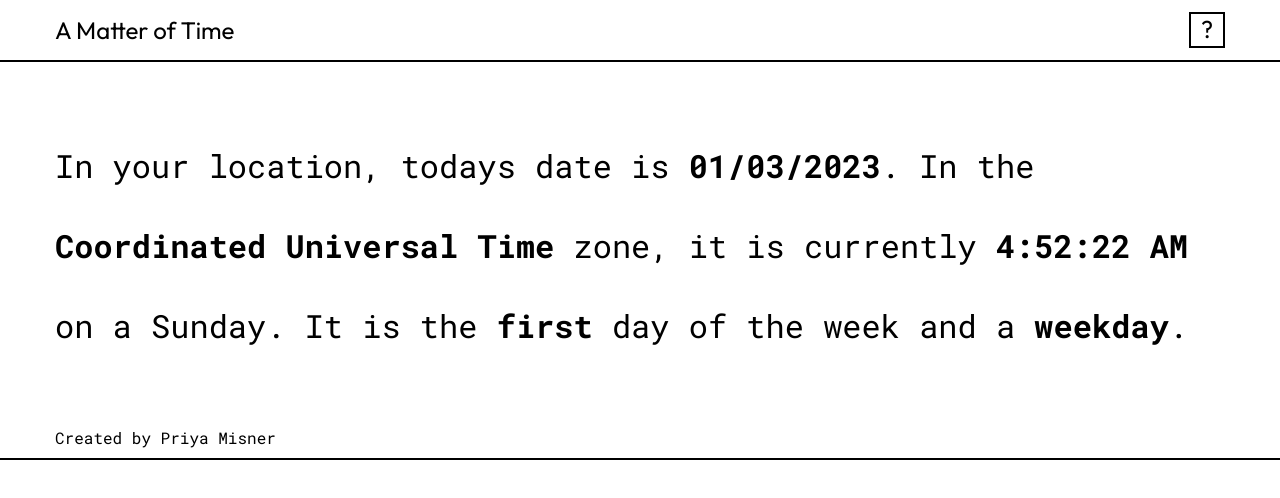
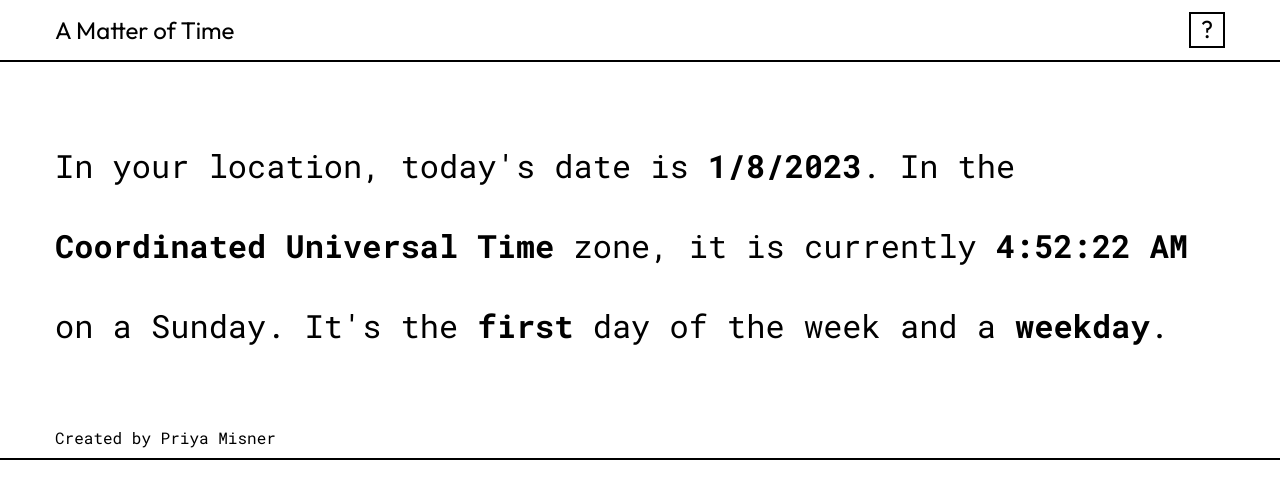
Before and after one commit to p-misner/matteroftime, a React (Create React App) app: page / in a window 1280 px wide. Shown: the top 498 px of the page. Built offline with nearby package versions, Linux system fonts and the light colour scheme.

Commit message:
fixed local date

```diff
--- a/src/components/OverviewText.tsx
+++ b/src/components/OverviewText.tsx
@@ -28,8 +28,15 @@ export default function OverviewText() {
     second: "numeric",
   });
 
-  const DayofWeek = time.toLocaleDateString("en-US", { weekday: "long" });
+  const dayofWeek = time.toLocaleDateString("en-US", { weekday: "long" });
 
+  const formattedDate = time.toLocaleDateString("en-US", {
+    month: "numeric",
+    day: "numeric",
+    year: "numeric",
+  });
+
+  // const dateFormatted = time.toLocaleDateString("en-US", { year: "long" });
   useEffect(() => {
     const timer = setInterval(() => setTime(new Date()), 1000);
     return function cleanup() {
@@ -40,10 +47,11 @@ export default function OverviewText() {
   return (
     <HeroTextWrapper>
       <BaseText>
-        In your location, todays date is <BoldedText text="01/03/2023" />. In
-        the <BoldedText text={timeZoneLong || "none detected"} /> zone, it is
-        currently <BoldedText text={timeToSecond} /> on a {DayofWeek}. It is the{" "}
-        <BoldedText text="first" /> day of the week and a{" "}
+        In your location, today&apos;s date is{" "}
+        <BoldedText text={formattedDate} />. In the{" "}
+        <BoldedText text={timeZoneLong || "none detected"} /> zone, it is
+        currently <BoldedText text={timeToSecond} /> on a {dayofWeek}. It&apos;s
+        the <BoldedText text="first" /> day of the week and a{" "}
         <BoldedText text="weekday" />.
       </BaseText>
     </HeroTextWrapper>
--- a/src/styling/descriptiveTextStyle.tsx
+++ b/src/styling/descriptiveTextStyle.tsx
@@ -3,7 +3,7 @@ import React from "react";
 import styled from "styled-components";
 import { heroText, maxWidth } from "./stylingConstants";
 
-export const BaseText = styled.p`
+export const BaseText = styled.div`
   font-family: "Roboto Mono";
   font-size: ${heroText};
   font-weight: 400;
```
